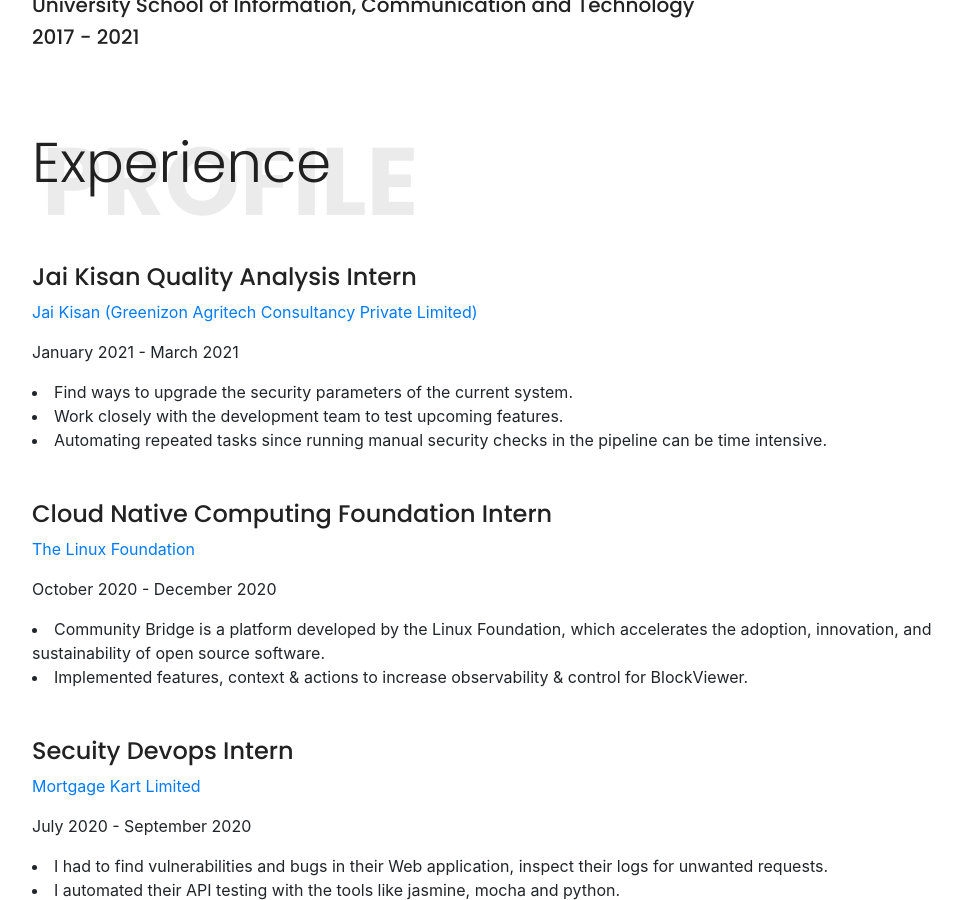
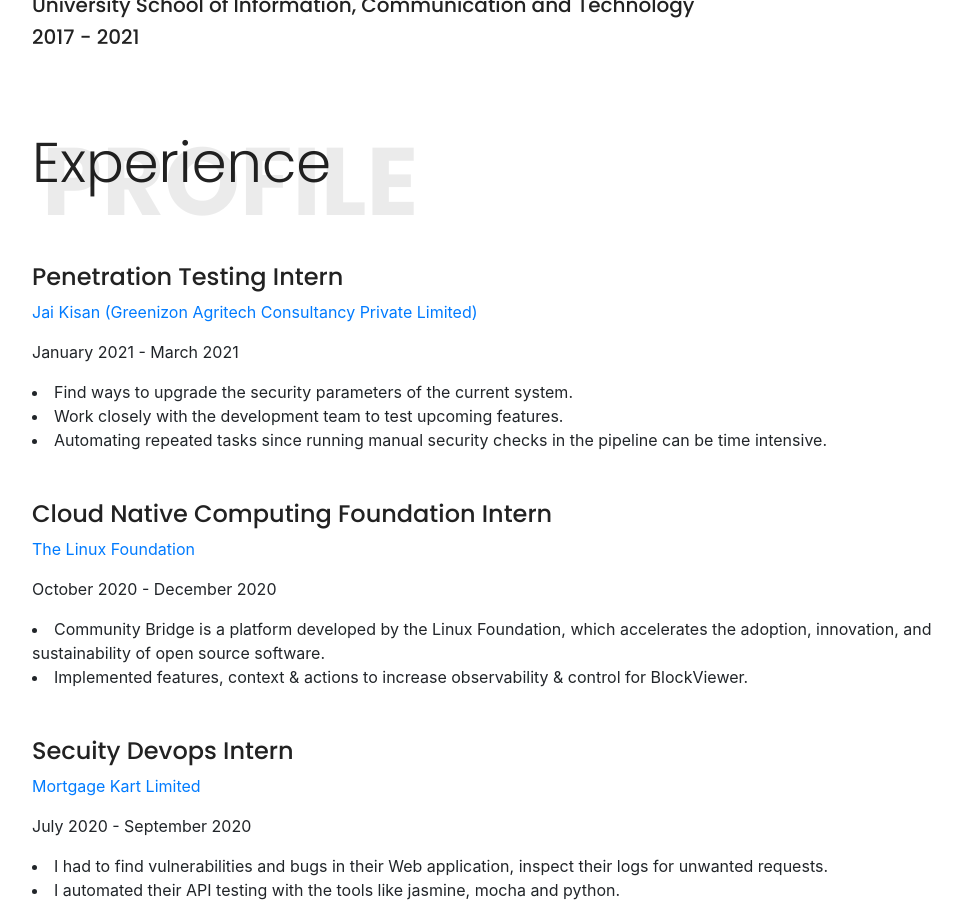
Before and after one commit to Siddharth-Rajput/Siddharth-Rajput.github.io, a Jekyll site: the page index.html, which Jekyll copies as it is, in a window 1280 px wide and 900 px high, scrolled down 2159 px. Shown: the whole window, without its empty margins (53-1015 px from the left). Built offline with Jekyll 4.4.1, drawn with Linux system fonts in a browser that asks for light colours; nearby versions of some CDN libraries.

Commit message:
Update index.html

```diff
--- a/index.html
+++ b/index.html
@@ -251,7 +251,7 @@
 
                             <div class="py-4">
                                 <div class="desc">
-                                    <h4>Jai Kisan Quality Analysis Intern</h4>
+                                    <h4>Penetration Testing Intern</h4>
                                     <p><a href="https://jai-kisan.com/">Jai Kisan (Greenizon Agritech Consultancy Private Limited)</a></p>
                                 </div>
                                 <div>
```
